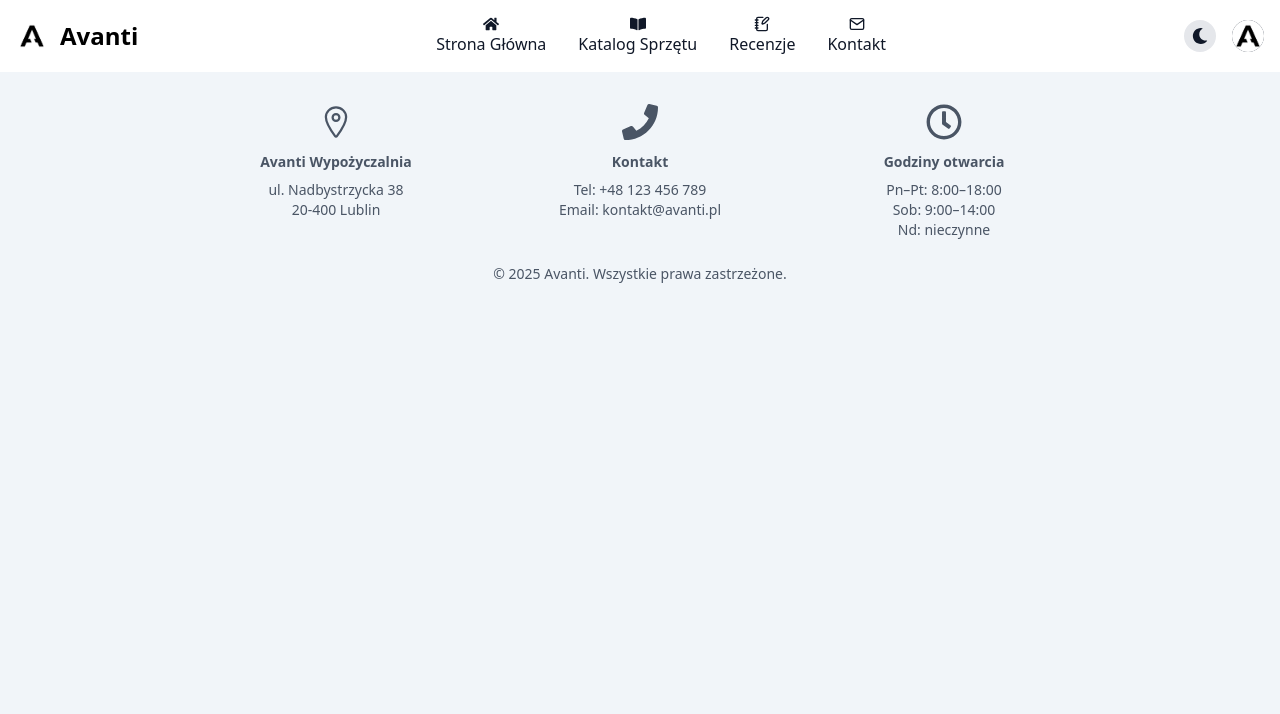
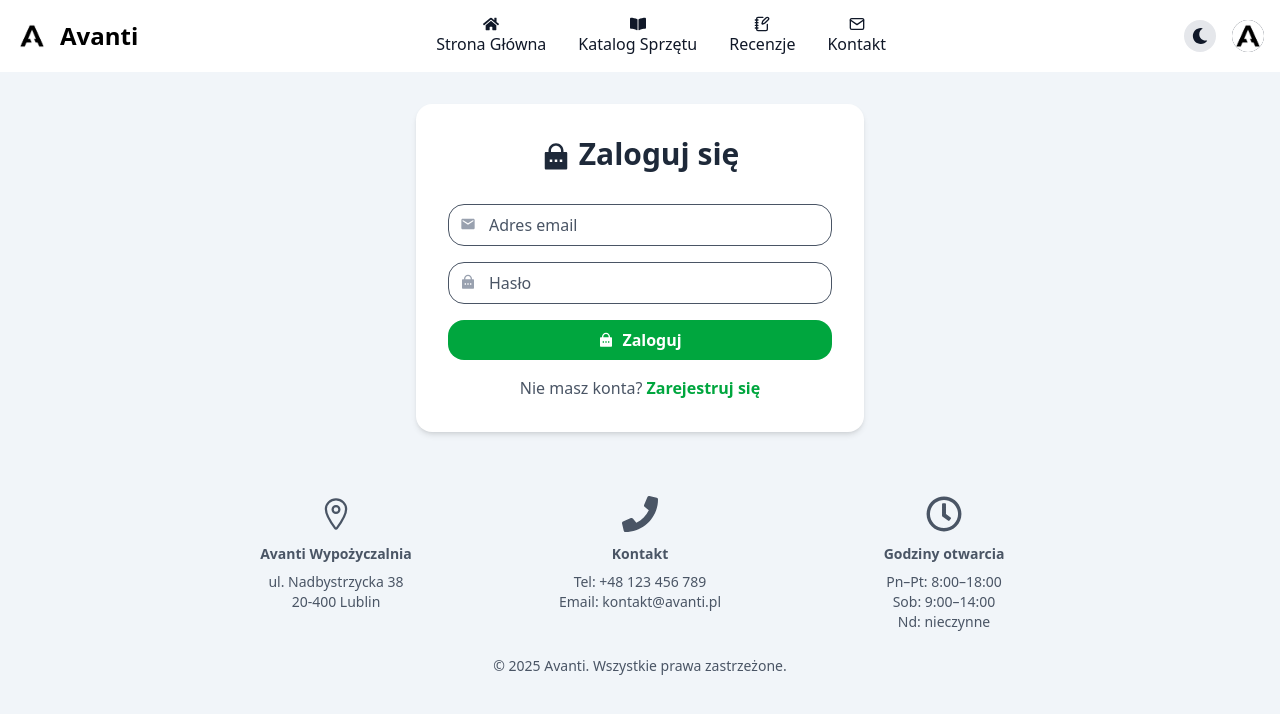
Before and after one commit to HubertRG/EquipmentRentalStore, a React app in the folder frontend/: page /login in a window 1280 px wide. Shown: the top 714 px of the page. Built offline with nearby package versions, Linux system fonts and the light colour scheme; the HTML template or start-up script is replaced by a standard one.

Commit message:
feat(frontend): added login form component

```diff
--- /dev/null
+++ b/frontend/src/components/Login/LoginForm.jsx
@@ -0,0 +1,115 @@
+import React, { useState, useEffect } from "react";
+import { useAuth } from "../../context/AuthContext";
+import axios from "axios";
+import { NavLink, useNavigate } from "react-router";
+import { MdEmail } from "react-icons/md";
+import { RiLockPasswordFill } from "react-icons/ri";
+
+/*
+  Komponent formularza logowania.
+  Odpowiada za obsługę logowania użytkownika,
+  walidację danych, wysyłanie żądania do backendu,
+  obsługę błędów oraz zapis tokenu i danych użytkownika.
+*/
+
+function LoginForm() {
+  const [data, setData] = useState({ email: "", password: "" });
+  const [error, setError] = useState("");
+  // Aktualizuje pola formularza po wpisaniu danych przez użytkownika
+  const handleChange = ({ currentTarget: input }) => {
+    setData({ ...data, [input.name]: input.value });
+  };
+  const navigate = useNavigate();
+  const { login } = useAuth();
+  // Obsługa logowania po kliknięciu przycisku "Zaloguj"
+  // Wysyła żądanie do backendu i przechowuje token użytkownika
+  const handleSubmit = async (e) => {
+    e.preventDefault();
+    try {
+      const url = "http://localhost:3000/authorization/login";
+      const { data: res } = await axios.post(url, data);
+      login({
+        token: res.token,
+        user: res.user,
+      });
+      localStorage.setItem("token", res.token);
+      localStorage.setItem("user", JSON.stringify(res.user));
+      console.log("Logged in");
+      navigate("/");
+    } catch (error) {
+      if (
+        error.response &&
+        error.response.status >= 400 &&
+        error.response.status <= 500
+      ) {
+        setError(error.response.data.message);
+      }
+    }
+  };
+  return (
+    <>
+      <div className="w-full max-w-md p-8 text-black dark:text-white bg-white rounded-lg shadow-md dark:bg-green-950">
+        <div className="text-center mb-8">
+          <h1 className="text-3xl font-bold text-gray-800 dark:text-white mb-2">
+            <RiLockPasswordFill className="inline-block mr-2" />
+            Zaloguj się
+          </h1>
+        </div>
+
+        <form onSubmit={handleSubmit} className="space-y-4">
+          <div className="relative">
+            <MdEmail className="absolute top-3 left-3 text-gray-400" />
+            <input
+              type="email"
+              name="email"
+              placeholder="Adres email"
+              onChange={handleChange}
+              value={data.email}
+              className="w-full pl-10 pr-4 py-2 border rounded-lg focus:ring-2 focus:ring-green-500 dark:bg-gray-700 dark:text-white"
+              required
+            />
+          </div>
+
+          <div className="relative">
+            <RiLockPasswordFill className="absolute top-3 left-3 text-gray-400" />
+            <input
+              type="password"
+              name="password"
+              placeholder="Hasło"
+              onChange={handleChange}
+              value={data.password}
+              className="w-full pl-10 pr-4 py-2 border rounded-lg focus:ring-2 focus:ring-green-500 dark:bg-gray-700 dark:text-white"
+              required
+            />
+          </div>
+
+          {error && (
+            <div className="p-3 bg-red-100 text-red-700 rounded-lg">
+              {error}
+            </div>
+          )}
+
+          <button
+            type="submit"
+            className="w-full bg-green-600 hover:bg-green-700 hover:cursor-pointer text-white font-bold py-2 px-4 rounded-lg transition duration-200 flex items-center justify-center"
+          >
+            <RiLockPasswordFill className="mr-2" />
+            Zaloguj
+          </button>
+
+          <p className="text-center text-gray-600 dark:text-gray-400 mt-4">
+            Nie masz konta?{" "}
+            <NavLink
+              to="/register"
+              className="text-green-600 hover:text-green-700 font-semibold"
+            >
+              Zarejestruj się
+            </NavLink>
+          </p>
+        </form>
+      </div>
+    </>
+  );
+}
+
+export default LoginForm;
--- a/frontend/src/views/Login.jsx
+++ b/frontend/src/views/Login.jsx
@@ -1,6 +1,7 @@
 import React from "react";
 import Navbar from "../components/Universal/Navbar";
 import Footer from "../components/Universal/Footer";
+import LoginForm from "../components/Login/LoginForm";
 
 /*
     Strona logowania
@@ -11,6 +12,9 @@ export default function Login() {
   return (
     <div className="min-h-screen bg-slate-100 dark:bg-[#242424]  transition-colors duration-300">
       <Navbar />
+      <div className="container mx-auto px-4 py-8 flex justify-center">
+        <LoginForm />
+      </div>
       <Footer />
     </div>
   );
```
